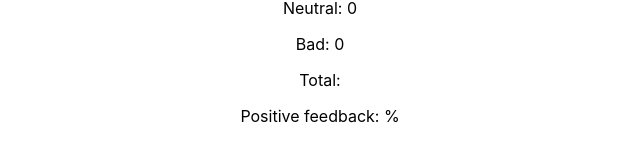
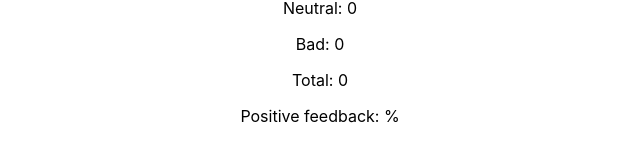
Before and after one commit to flashforward55/goit-react-hw-02-feedback, a React (Create React App) app: page / in a window 1280 px wide. Shown: the part 198-358 px from the top of the page, without its empty margins (320-960 px from the left). Built offline with nearby package versions, Linux system fonts and the light colour scheme.

Commit message:
create countTotalFeedback function

```diff
--- a/src/components/App.jsx
+++ b/src/components/App.jsx
@@ -16,8 +16,15 @@ class App extends Component {
       [type]: prevState[type] + 1,
     }));
   };
+
+  countTotalFeedback = () => {
+    const { good, neutral, bad } = this.state;
+    return good + neutral + bad;
+  };
+
   render() {
     const { good, neutral, bad } = this.state;
+    const totalFeedback = this.countTotalFeedback();
     return (
       <AppContainer>
         <Section title="Please leave your feedback">
@@ -27,7 +34,12 @@ class App extends Component {
           ></FeedbackOptions>
         </Section>
         <Section title="Statistics">
-          <Statistics good={good} neutral={neutral} bad={bad}></Statistics>
+          <Statistics
+            good={good}
+            neutral={neutral}
+            bad={bad}
+            total={totalFeedback}
+          ></Statistics>
         </Section>
       </AppContainer>
     );
--- a/src/components/Statistics/Statistics.jsx
+++ b/src/components/Statistics/Statistics.jsx
@@ -1,12 +1,12 @@
 //import PropTypes from 'prop-types';
 import { StatisticsContainer, StatisticItem } from './Statistics.styled';
 
-const Statistics = ({ good, neutral, bad }) => (
+const Statistics = ({ good, neutral, bad, total }) => (
   <StatisticsContainer>
     <StatisticItem>Good: {good}</StatisticItem>
     <StatisticItem>Neutral: {neutral} </StatisticItem>
     <StatisticItem>Bad: {bad} </StatisticItem>
-    <StatisticItem>Total: </StatisticItem>
+    <StatisticItem>Total: {total} </StatisticItem>
     <StatisticItem>Positive feedback: %</StatisticItem>
   </StatisticsContainer>
 );
```
